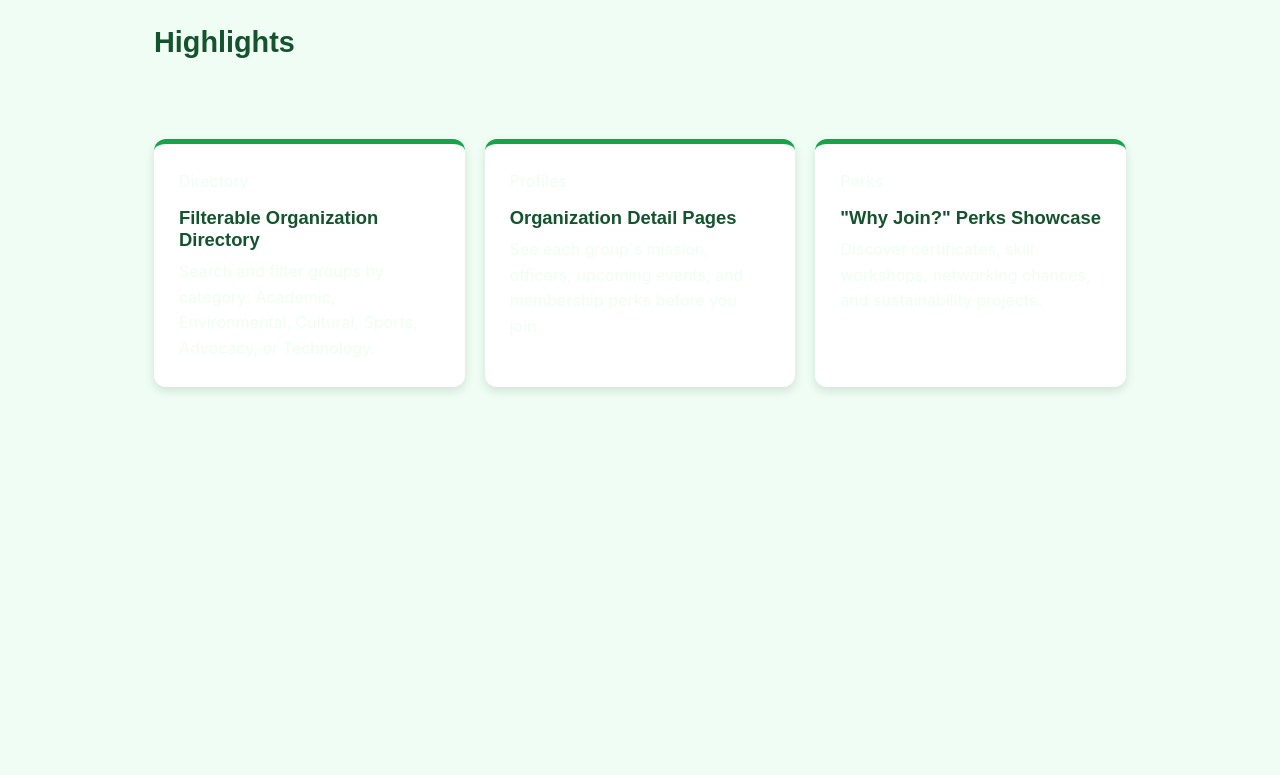
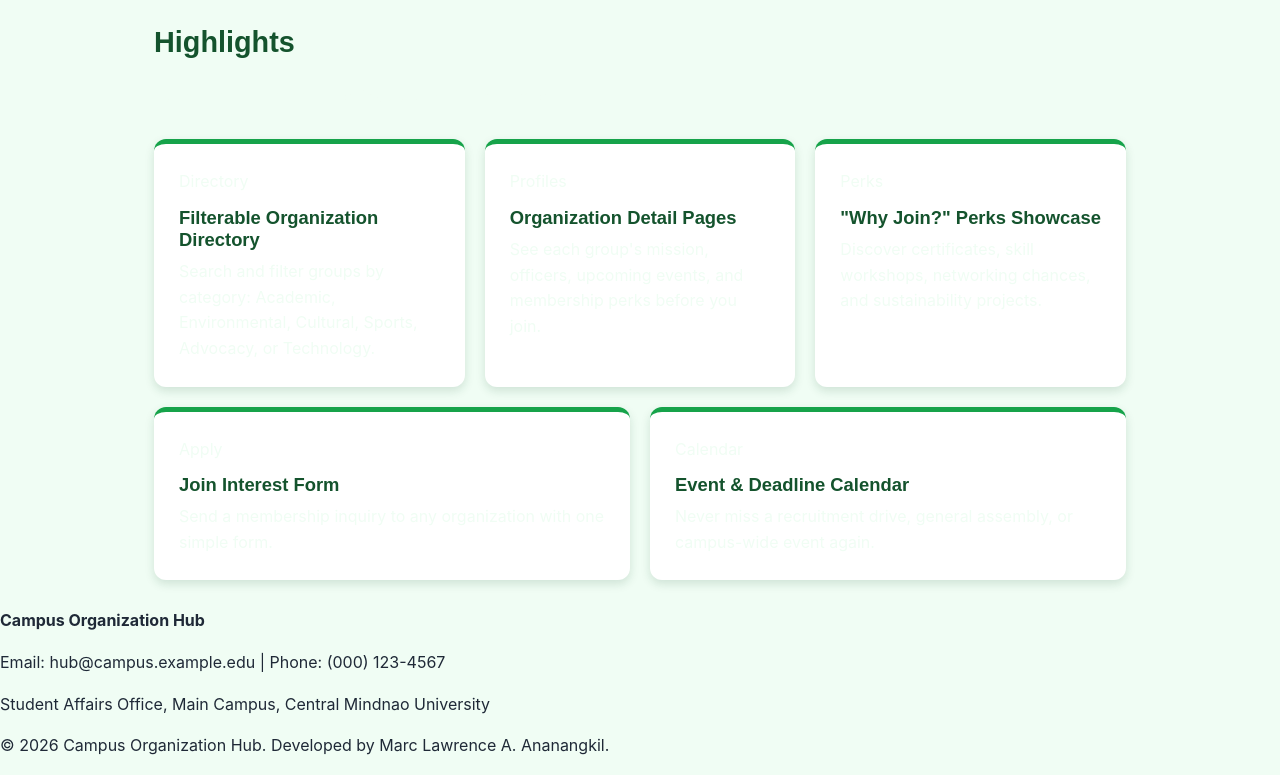
Before and after one commit to Ayitoy123/Ananangkil-website, a plain HTML site: page index.html in a window 1280 px wide. Shown: the part 695-1470 px from the top of the page. Before the commit the page ends 1110 px from the top, so only its background shows below. Drawn offline with Linux system fonts and the light colour scheme.

Commit message:
body and footer

```diff
--- a/index.html
+++ b/index.html
@@ -19,7 +19,7 @@
         <nav>
             <ul>
                 <li><a href="index.html">Home</a></li>
-                <li><a href="#">Organizations</a></li>
+                <li><a href="#highlights">Organizations</a></li>
                 <li><a href="#">Organization Details Page</a></li>
                 <li><a href="#">Perks &amp; Benefits</a></li>
                 <li><a href="#">Contact &amp; Support</a></li>
@@ -73,15 +73,29 @@
                     <p>Discover certificates, skill workshops, networking chances, and sustainability projects.</p>
                 </article>
 
+                <article class="card">
+                    <span class="badge">Apply</span>
+                    <h3>Join Interest Form</h3>
+                    <p>Send a membership inquiry to any organization with one simple form.</p>
+                </article>
 
-
-
+                <article class="card">
+                    <span class="badge">Calendar</span>
+                    <h3>Event &amp; Deadline Calendar</h3>
+                    <p>Never miss a recruitment drive, general assembly, or campus-wide event again.</p>
+                </article>
             </div>
         </section>
 
     </main>
 
-
+    <!-- poter *(footer) Section -->
+    <footer>
+        <p><strong>Campus Organization Hub</strong></p>
+        <p>Email: hub@campus.example.edu | Phone: (000) 123-4567</p>
+        <p>Student Affairs Office, Main Campus, Central Mindnao University</p>
+        <p>&copy; 2026 Campus Organization Hub. Developed by Marc Lawrence A. Ananangkil.</p>
+    </footer>
 
 </body>
 </html>
```
